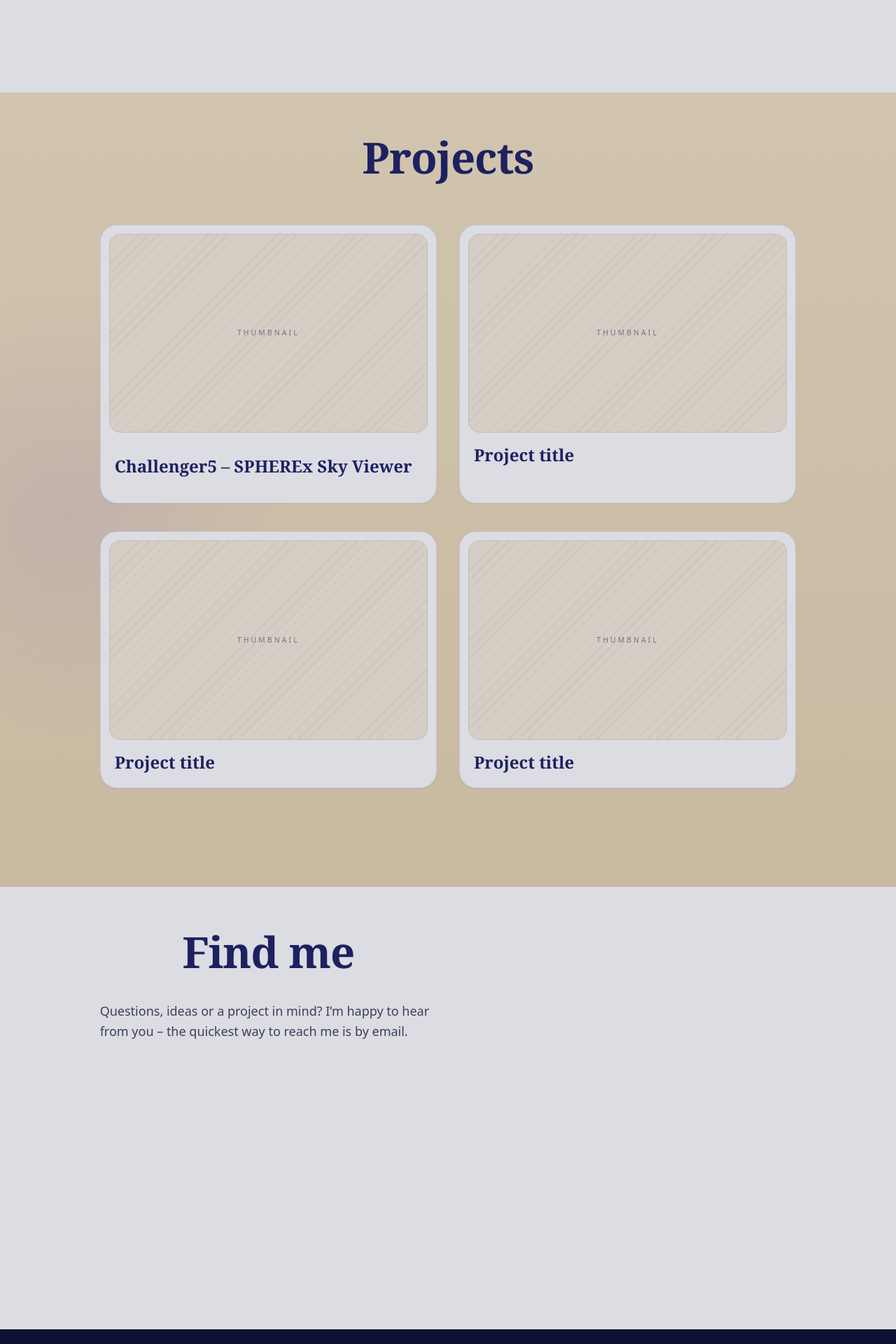
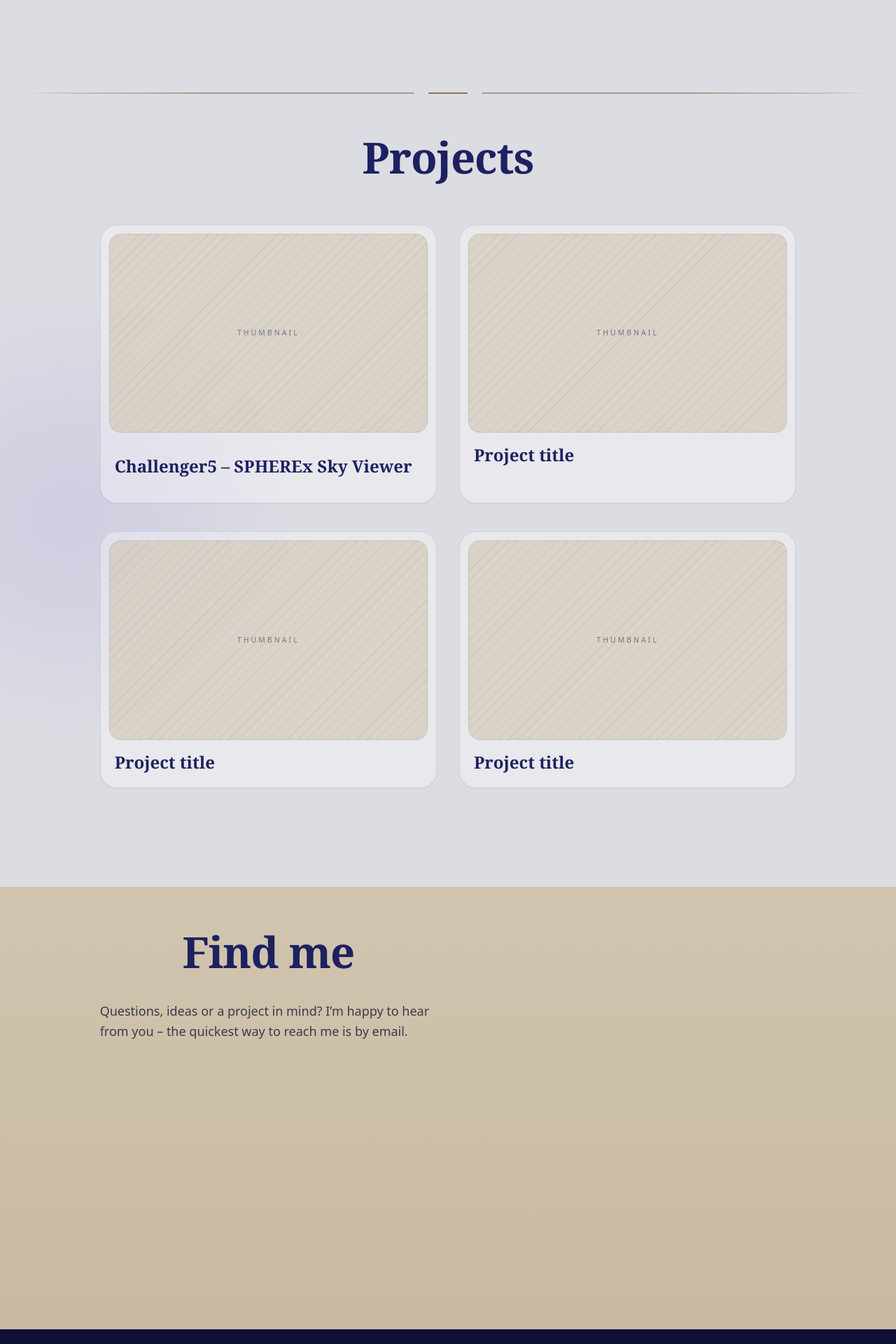
Before and after one commit to QuantumLin/portfolio, a React (Vite) app: page / in a window 1280 px wide. Shown: the part 1980-3900 px from the top of the page at 70% size. Built offline with nearby package versions, Linux system fonts and the light colour scheme.

Commit message:
adjusted section design

```diff
--- a/src/components/ui/ProjectCard.tsx
+++ b/src/components/ui/ProjectCard.tsx
@@ -19,7 +19,7 @@ type ProjectCardProps = {
  */
 function ProjectCard({ title, thumbnailLabel, onOpen }: ProjectCardProps) {
   return (
-    <article className="group relative h-full cursor-pointer rounded-3xl border border-galaxy/10 bg-ivory p-3 shadow-sm shadow-galaxy/5 transition duration-300 ease-out hover:scale-[1.03] hover:shadow-2xl hover:shadow-galaxy/15 has-[:focus-visible]:scale-[1.03] has-[:focus-visible]:ring-2 has-[:focus-visible]:ring-violet motion-reduce:hover:scale-100">
+    <article className="group relative h-full cursor-pointer rounded-3xl border border-galaxy/10 bg-white/35 p-3 shadow-sm shadow-galaxy/5 transition duration-300 ease-out hover:scale-[1.03] hover:shadow-2xl hover:shadow-galaxy/15 has-[:focus-visible]:scale-[1.03] has-[:focus-visible]:ring-2 has-[:focus-visible]:ring-violet motion-reduce:hover:scale-100">
       <div className="relative overflow-hidden rounded-2xl">
         <PlaceholderMedia label={thumbnailLabel} className="aspect-16/10 rounded-2xl bg-sand/60" />
         <span
--- a/src/sections/ContactSection.tsx
+++ b/src/sections/ContactSection.tsx
@@ -39,7 +39,7 @@ function ContactSection() {
     // Last section: at least "screen − navbar − footer" tall, so that jumping here via
     // the navigation can put its top edge right below the navbar. lvh = largest
     // viewport height (mobile address bar hidden), so it also holds on phones.
-    <Section id="contact" tone="ivory" className="min-h-[calc(100lvh-var(--spacing-nav)-var(--footer-height,0px))]">
+    <Section id="contact" tone="sand" className="min-h-[calc(100lvh-var(--spacing-nav)-var(--footer-height,0px))]">
       <Container>
         <Grid className="items-center gap-y-12">
           <Reveal className="col-span-4 md:col-span-6 md:col-start-2 lg:col-span-5 lg:col-start-2">
--- a/src/sections/ProjectsSection.tsx
+++ b/src/sections/ProjectsSection.tsx
@@ -18,8 +18,23 @@ function ProjectsSection() {
   const placeholderTitle = { en: translations.en.projects.placeholderTitle, de: translations.de.projects.placeholderTitle }
 
   return (
-    <Section id="projects" tone="sand">
+    <Section id="projects" tone="ivory">
       <div aria-hidden className="absolute top-1/4 -left-56 -z-10 size-160 bg-glow-violet" />
+
+      {/* Divider to Skills (same background colour): a beige line that fades out
+          gently towards both ends, broken in the middle by three dots in the
+          accent colours. The line halves are mirrored copies of one gradient. */}
+      <Container className="absolute inset-x-0 top-0">
+        <div
+          aria-hidden
+          className="flex items-center gap-5 [--divider:color-mix(in_oklab,var(--color-line),var(--color-ink)_12%)] *:data-line:h-0.5 *:data-line:flex-1 *:data-line:rounded-full *:data-line:bg-[linear-gradient(to_right,transparent,color-mix(in_oklab,var(--divider)_45%,transparent)_12%,var(--divider)_45%)]"
+        >
+          <span data-line />
+          {/* Short, darker and more saturated beige segment in the middle */}
+          <span className="block h-0.5 w-14 rounded-full bg-[color-mix(in_oklab,#a8875a,var(--color-ink)_15%)]" />
+          <span data-line className="-scale-x-100" />
+        </div>
+      </Container>
 
       <Container>
         <Reveal>
```
